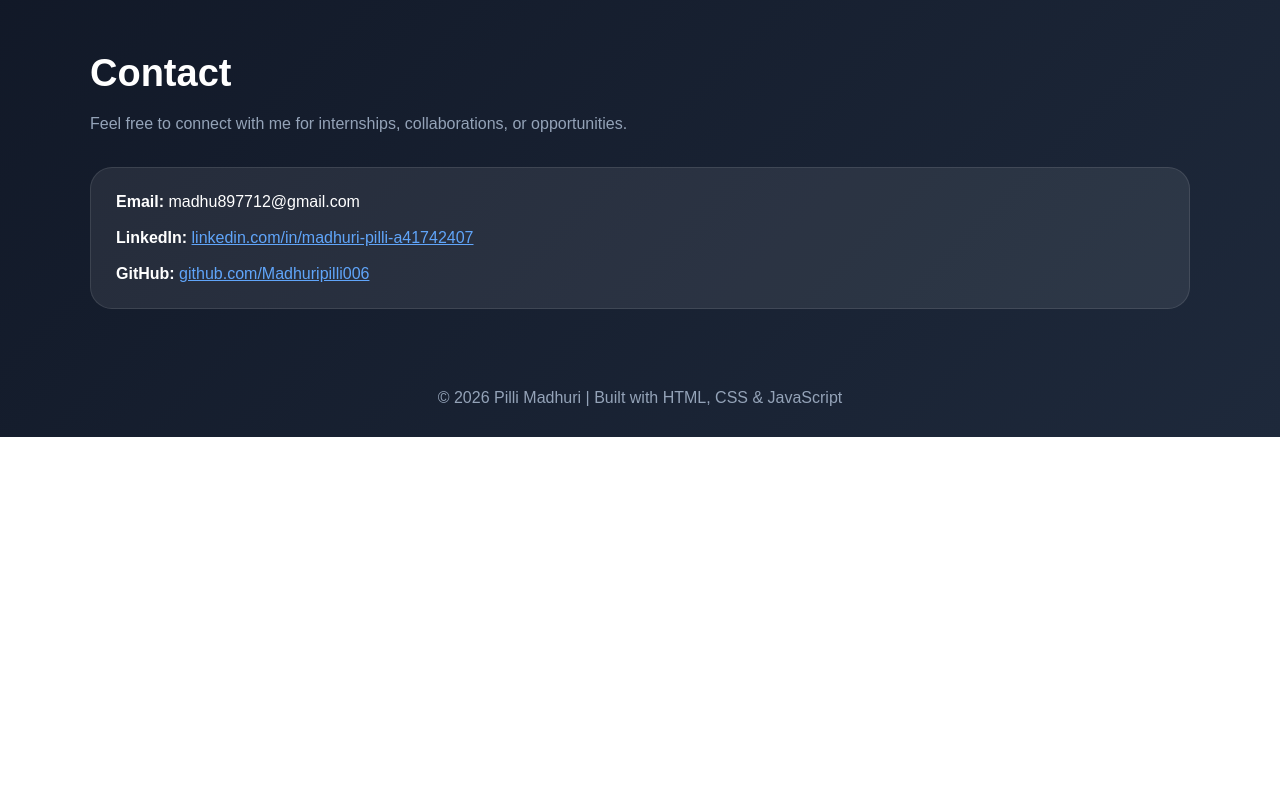
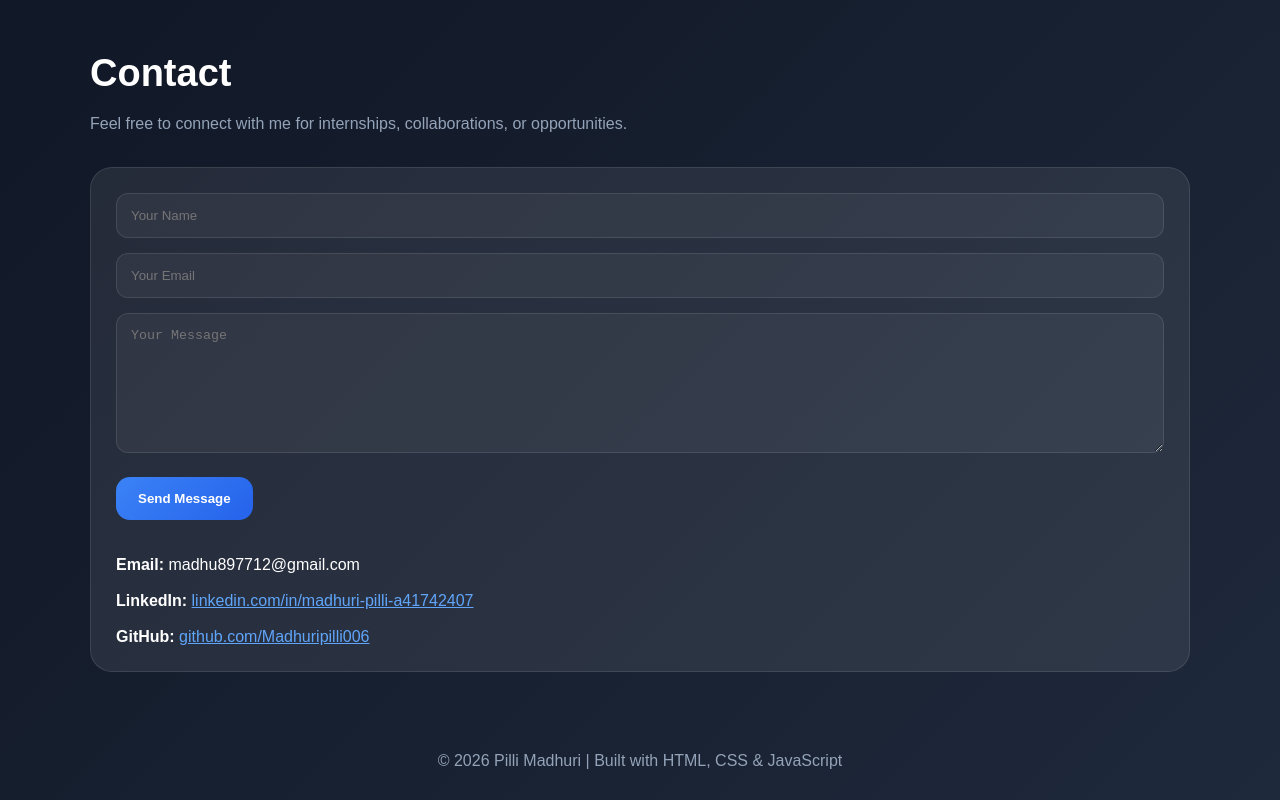
Before and after one commit to madhuripilli006/portfolio-website, a plain HTML site: page index.html in a window 1280 px wide. Shown: the part 1865-2665 px from the top of the page. Before the commit the page ends 2302 px from the top, so only its background shows below. Drawn offline with Linux system fonts and the light colour scheme.

Commit message:
Update index.html

```diff
--- a/index.html
+++ b/index.html
@@ -521,6 +521,7 @@ Passionate about building modern, responsive, and interactive web experiences.
   <footer>
   </footer>
   <!-- CONTACT -->
+<!-- CONTACT -->
 
 <section id="contact" class="container">
 
@@ -531,6 +532,65 @@ Passionate about building modern, responsive, and interactive web experiences.
   </p>
 
   <div class="card">
+
+    <form id="contactForm">
+
+      <input
+        type="text"
+        name="name"
+        placeholder="Your Name"
+        required
+        style="
+          width:100%;
+          padding:14px;
+          margin-bottom:15px;
+          border-radius:12px;
+          border:1px solid rgba(255,255,255,0.1);
+          background:rgba(255,255,255,0.05);
+          color:white;
+        "
+      />
+
+      <input
+        type="email"
+        name="email"
+        placeholder="Your Email"
+        required
+        style="
+          width:100%;
+          padding:14px;
+          margin-bottom:15px;
+          border-radius:12px;
+          border:1px solid rgba(255,255,255,0.1);
+          background:rgba(255,255,255,0.05);
+          color:white;
+        "
+      />
+
+      <textarea
+        name="message"
+        placeholder="Your Message"
+        required
+        style="
+          width:100%;
+          padding:14px;
+          min-height:140px;
+          border-radius:12px;
+          border:1px solid rgba(255,255,255,0.1);
+          background:rgba(255,255,255,0.05);
+          color:white;
+          margin-bottom:20px;
+          resize:vertical;
+        "
+      ></textarea>
+
+      <button type="submit" class="btn btn-primary">
+        Send Message
+      </button>
+
+    </form>
+
+    <br><br>
 
     <p><strong>Email:</strong> madhu897712@gmail.com</p>
 
@@ -559,6 +619,7 @@ Passionate about building modern, responsive, and interactive web experiences.
   </div>
 
 </section>
+
 
 <!-- FOOTER -->
 
```
